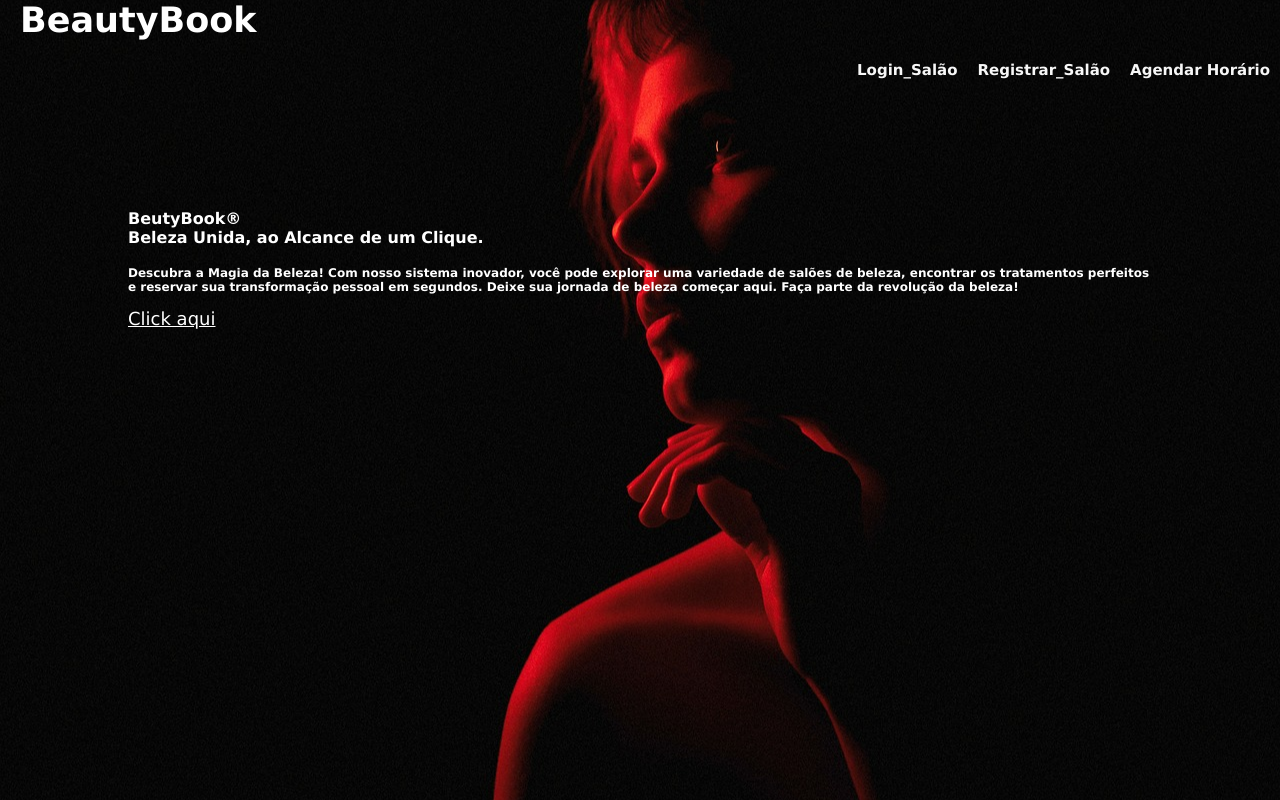
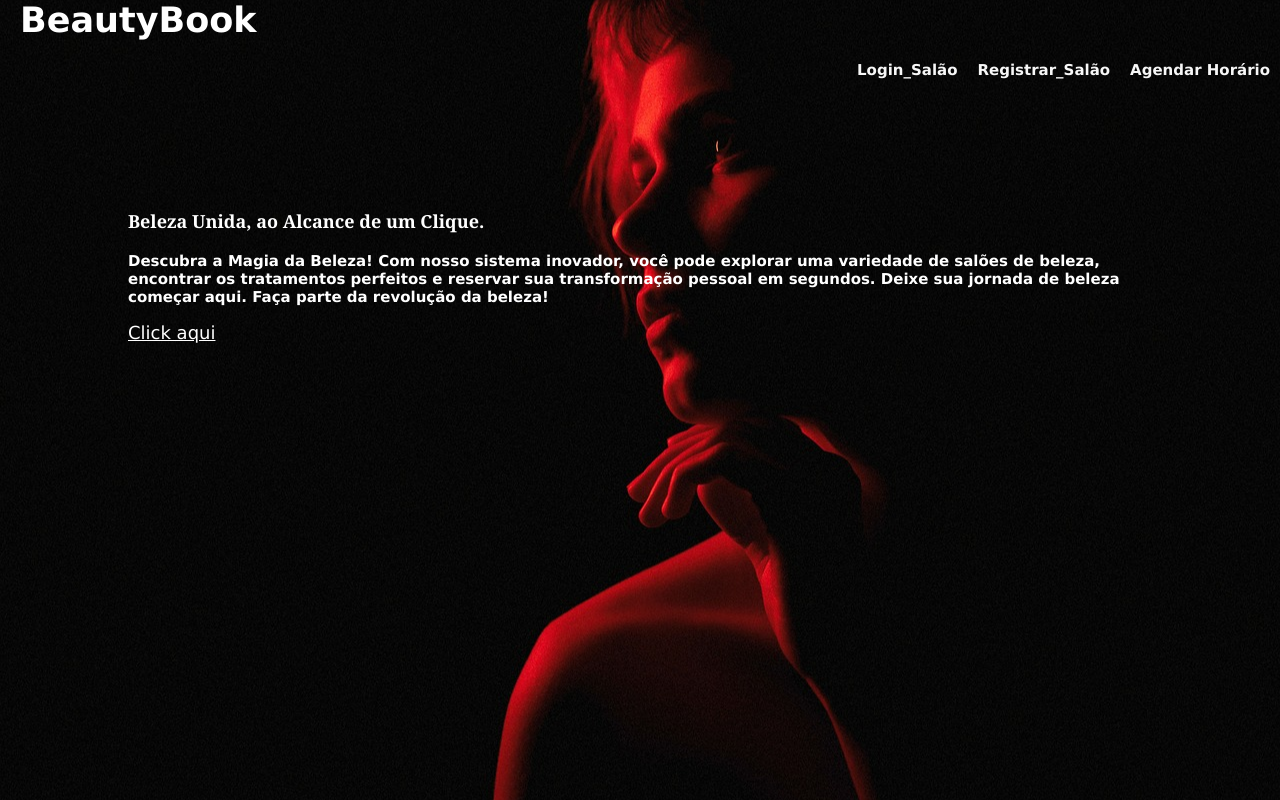
Before and after one commit to joaoMicheletti/BeautyBook, a React (Create React App) app in the folder frontend/: page / in a window 1280 px wide. Built offline with nearby package versions, Linux system fonts and the light colour scheme; what @mercadopago/sdk-react would draw is missing.

Commit message:
ajustes na agina home

```diff
--- a/frontend/src/pages/home/home.css
+++ b/frontend/src/pages/home/home.css
@@ -15,18 +15,18 @@ h1 {
     cursor: pointer;
 }
 h1:hover{
-    color: rgb(26, 25, 25);
+    color: rgb(90, 81, 81);
 }
 nav {
     float: right;
 }nav .LK {
     color: rgb(247, 247, 247);
-    font-size: 18px;
+    font-size: 19px;
     font-weight: 900;
     text-decoration: none;
     padding-right: 20px;
 }.LK:hover {
-    color: rgb(68, 66, 66);
+    color: rgb(90, 81, 81);
 }
 @media (min-width: 200px){
     h1{
@@ -40,17 +40,20 @@ nav {
         padding-right: 9px;
     }
     #content {
-        margin-top: 140px;
+        margin-top: 100px;
     }
     #slogan {
         width: 80%;
         margin-left: 10%;
     }
     h4 {
+        font-size: 18px;
+        font-family: Georgia, 'Times New Roman', Times, serif;
         color: white;
     }
     #slogan #P {
-        font-size: 12px;
+        font-size: 15px;
+        line-height: 18px;
     }
 }
 
--- a/frontend/src/pages/home/home.js
+++ b/frontend/src/pages/home/home.js
@@ -18,7 +18,7 @@ export default function Home(){
             <div id='content'>
                 <div id='slogan'>
                     <br/>
-                    <h4>BeutyBook®<br/> Beleza Unida, ao Alcance de um Clique.</h4>
+                    <h4>Beleza Unida, ao Alcance de um Clique.</h4>
                     <br/>
                     <p id='P'>
                         <strong>Descubra a Magia da Beleza!
```
